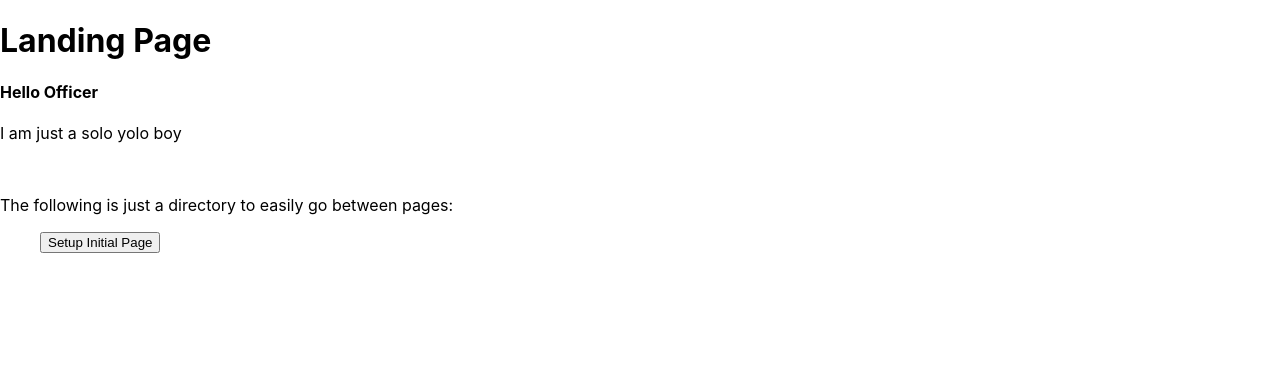
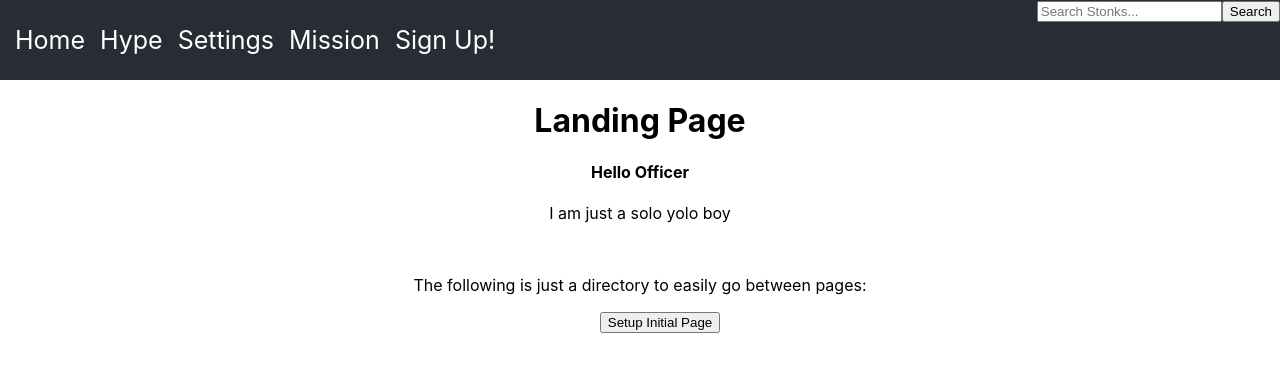
Before and after one commit to giovanniCL/stonks-only-go-up, a React (Create React App) app in the folder stonks-only-go-up/: page / in a window 1280 px wide. Shown: the top 372 px of the page. Built offline with nearby package versions, Linux system fonts and the light colour scheme.

Commit message:
Navbar Component, App.css has temporary styling for the Navbar component, was not able to center search bar, but added to the navbar to test the layout. Navbar.js file needs to be linked to the other app pages, can add logo as well.

```diff
--- a/stonks-only-go-up/src/App.css
+++ b/stonks-only-go-up/src/App.css
@@ -36,3 +36,57 @@
     transform: rotate(360deg);
   }
 }
+
+botton:hover{
+  cursor: pointer;
+
+}
+
+.Navbar{
+  background-color: #282c34;
+  width: 100%;
+  height: 80px;
+  display: flex;
+}
+
+.Navbar .leftSide{
+  flex: 50%;
+  display: flex;
+  justify-content: left;
+  align-items: center;
+}
+
+.Navbar .leftSide .links{
+  max-height: 80px;
+}
+
+.Navbar .leftSide .links a {
+  text-decoration: none;
+  font-size: 25px;
+  color: white;
+  margin-left: 15px;
+}
+
+.Navbar .rightside {
+  flex: 50%;
+  display: flex;
+  align-items: center;
+  justify-content: flex-end;
+  padding-right: 25px;
+}
+
+.rightside input{
+  width: 220px;
+  height: 30px;
+  border: none;
+  border-radius: 4px;
+  font-size: 20px;
+  padding-left: 15px;
+  color: black;
+}
+
+.rightside button{
+  height: 32px;
+  width: 70px;
+  font-size: 16px;
+}
--- a/stonks-only-go-up/src/App.js
+++ b/stonks-only-go-up/src/App.js
@@ -1,6 +1,7 @@
 // General Imports
 import './App.css';
 import { BrowserRouter, Switch, Route } from "react-router-dom"
+import Navbar from "./Components/Navbar"
 
 // Scenes & Pages (Should import all pages here)
 import TestComponent from "./Components/TestComponent"
@@ -10,9 +11,11 @@ import SetupPersonalInfoPage from './Components/Setup/SetupPersonalInfoPage' //
 // App Component
 // This is the MAIN component that should be treated
 // as the parent of all components/pages within this app
-const App = () => {
+function App () {
   console.log("App Component Mounted")
   return (
+    <div className="App">
+    <Navbar />
     <BrowserRouter>
       <Switch>
         <Route exact path="/" component={TestComponent} /> {/* Each PAGE should follow this format */}
@@ -20,6 +23,7 @@ const App = () => {
         <Route exact path="/setup/personal-info" component={SetupPersonalInfoPage} />
       </Switch>
     </BrowserRouter>
+    </div>
   )
 }
 export default App;
--- /dev/null
+++ b/stonks-only-go-up/src/Components/Navbar.js
@@ -0,0 +1,27 @@
+import React from "react";
+
+import '../App.css'
+
+function Navbar(){
+    // Need to replace '#' with page links'
+    //Stonk Search Bar on Right Side WIP
+    return(
+    <div className = "Navbar">
+        <div className = "leftSide">
+            <div className = "links">
+                <a href = '#'>Home</a>
+                <a href = '#'>Hype</a>
+                <a href = '#'>Settings</a>
+                <a href = '#'>Mission</a>
+                <a href = '/setup/initial'>Sign Up!</a>
+            </div>
+        </div>
+        <div className = "rightSide">
+            <input type = "text" placeholder = "Search Stonks..."/>
+            <button>Search</button>
+        </div>
+    </div>
+
+    )
+}
+export default Navbar
```
